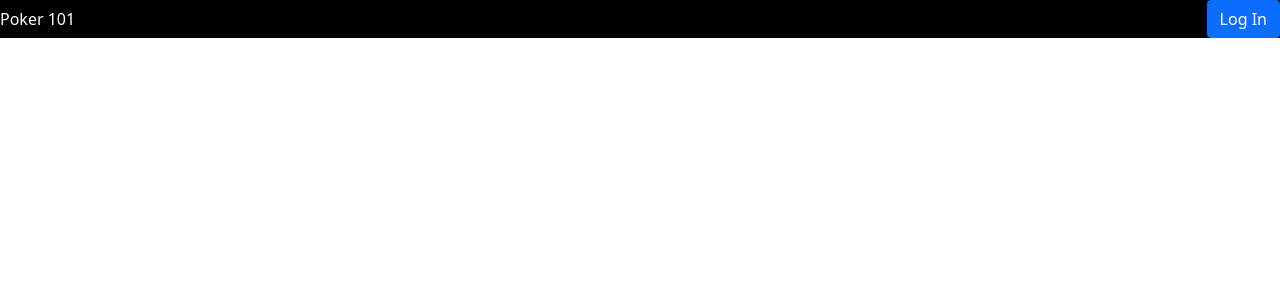
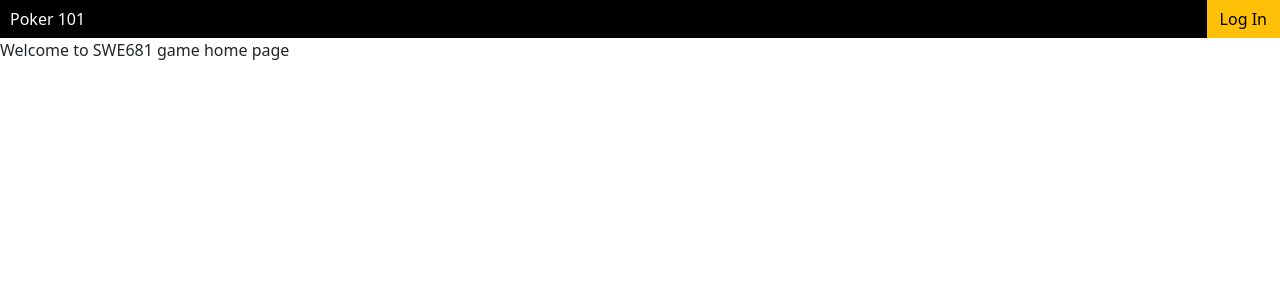
Before and after one commit to alanjb/swe681game.net, a React (Create React App) app in the folder ui/: page / in a window 1280 px wide. Shown: the top 300 px of the page. Built offline with nearby package versions, Linux system fonts and the light colour scheme; no server answers.

Commit message:
more dashboard ui updates

```diff
--- a/ui/src/app/components/DashboardContainer.tsx
+++ b/ui/src/app/components/DashboardContainer.tsx
@@ -14,15 +14,12 @@ class DeviceManagerContainer extends Component {
 
     return (
       <Fragment>
-          <div id="dashboard-container">
-            SWE681 game dashboard
-          </div>
-          <div>
+          <div className="dashboard-container">
             <Button color="info" onClick={toggleCreateGameModal}>
               Create new game
             </Button>
+          </div>
           <CreateGameModal isOpen={isCreateGameModalOpen} toggle={toggleCreateGameModal} created={gameCreated} />
-          </div>
       </Fragment>
     );
   }
--- a/ui/src/app/components/navigation/MainNav.tsx
+++ b/ui/src/app/components/navigation/MainNav.tsx
@@ -1,12 +1,13 @@
 import {NavLink} from "react-router-dom";
 import React from "react";
 import { useAuth0 } from "@auth0/auth0-react";
+import { Button } from "reactstrap";
 
 const MainNav = () => {
   const { loginWithRedirect, logout, user, isLoading } = useAuth0();
 
   return (
-    <div className="navbar-nav mr-auto">
+    <div className="navbar">
       {!isLoading && user && ( <NavLink
         to="/dashboard"
         exact
@@ -28,20 +29,20 @@ const MainNav = () => {
       )}
 
       {!isLoading && !user && (
-        <button
-          className="btn btn-primary btn-block"
+        <Button
+          color="warning log-button"
           onClick={() => loginWithRedirect()}
         >
           Log In
-        </button>
+        </Button>
       )}
 
       {!isLoading && user && (
-        <button className="btn btn-warning btn-block"
+        <Button color="danger log-button"
         onClick={() => logout()}
         >
           Log Out
-        </button>
+        </Button>
       )}
     </div>
   );
--- a/ui/src/app/components/navigation/NavbarContainer.tsx
+++ b/ui/src/app/components/navigation/NavbarContainer.tsx
@@ -5,7 +5,7 @@ import MainNav from "./MainNav";
 const NavBarContainer = () => {
   return (
     <div className="navigation-container">
-      <div>
+      <div className="logo">
         Poker 101
       </div>
       <MainNav />
--- a/ui/src/game/_styles.scss
+++ b/ui/src/game/_styles.scss
@@ -3,8 +3,12 @@ html, body {
     margin: 0;
     height: 100%;
     overflow: hidden;
-    color: white;
 }
+
+.btn {
+    border-radius: 2px;
+}
+
 
 .navigation-container {
     display: flex;
@@ -14,10 +18,28 @@ html, body {
     align-items: center;
     color: white;
 
+    .logo {
+        margin-left: 10px;
+    }
+
     .nav-link {
         margin-right: 15px;
         color: white;
     }
+
+    .log-button {
+        border-radius: 0px;
+    }
+}
+
+.navbar {
+    display: flex;
+    padding: 0px;
+}
+
+.dashboard-container{
+    text-align: right;
+    margin: 10px;
 }
 
 .game-board-container {
--- a/ui/src/game/components/CreateGameModal.tsx
+++ b/ui/src/game/components/CreateGameModal.tsx
@@ -1,5 +1,5 @@
 import { Component } from 'react';
-import {Modal, ModalBody} from 'reactstrap';
+import {Button, Modal, ModalBody, ModalFooter, ModalHeader} from 'reactstrap';
 
 class CreateGameModal extends Component<Props> {
   render() {
@@ -7,9 +7,13 @@ class CreateGameModal extends Component<Props> {
 
     return (
       <Modal size="lg" {...{ isOpen, toggle }}>
+        <ModalHeader>Create New Game</ModalHeader>
         <ModalBody>
           test
         </ModalBody>
+        <ModalFooter>
+          <Button color="primary">Create Game</Button>
+        </ModalFooter>
       </Modal>
     );
   }
```
